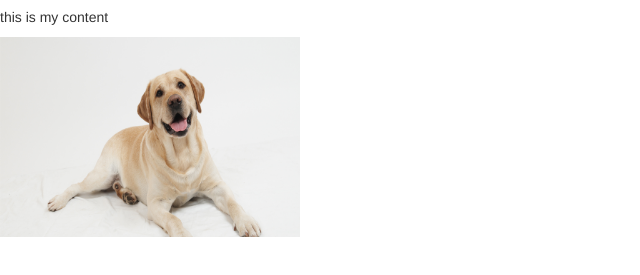
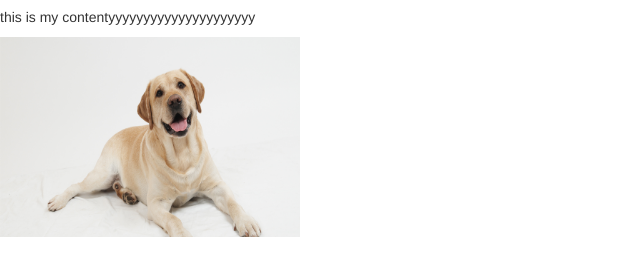
Before and after one commit to Robertstcs/robertstcs.github.io, a plain HTML site: page index.html in a window 1280 px wide. Shown: the part 63-338 px from the top of the page, without its empty margins (0-640 px from the left). Drawn offline with Linux system fonts and the light colour scheme.

Commit message:
change to index.html
added yyyyyyyyyyyyyyyyy on the <p> tag

```diff
--- a/index.html
+++ b/index.html
@@ -10,7 +10,7 @@
 <body>
 	<h1 class="container">This is my website</h1>
 	<div>
-		<p>this is my content</p>
+		<p>this is my contentyyyyyyyyyyyyyyyyyyyyy<p>
 	</div>
 	<img src="images/dog.jpg" height="200px" width="300px" />
 
```
